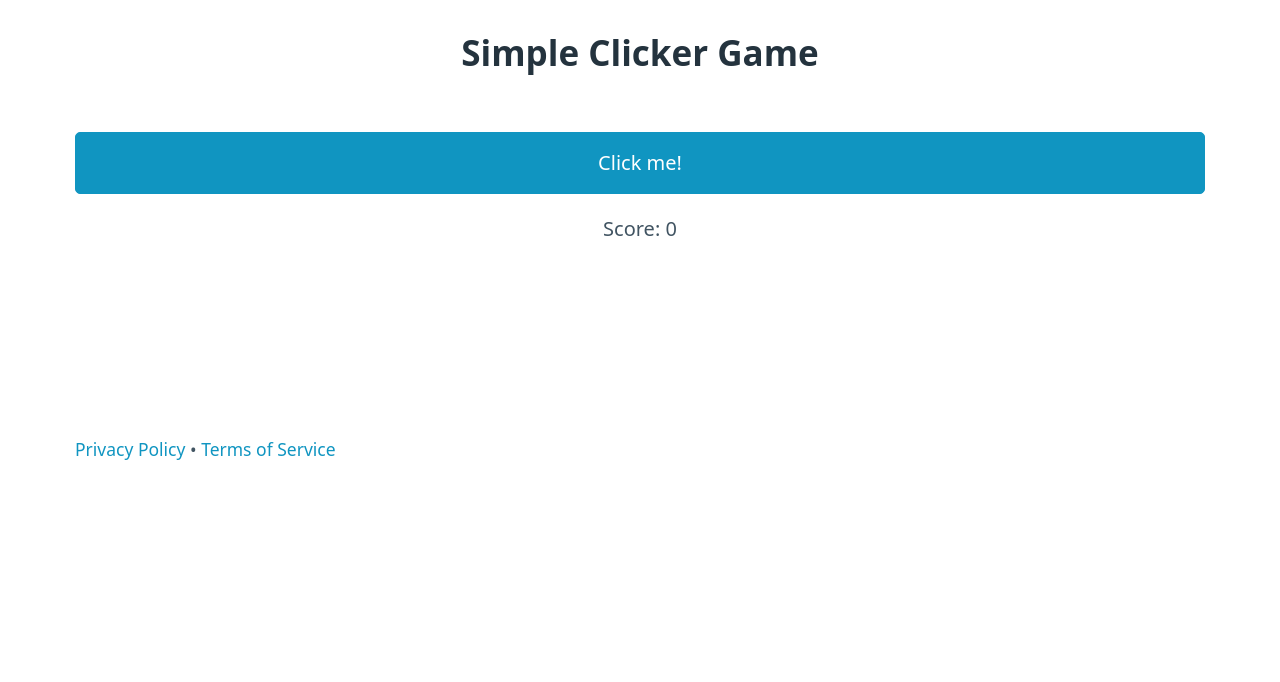
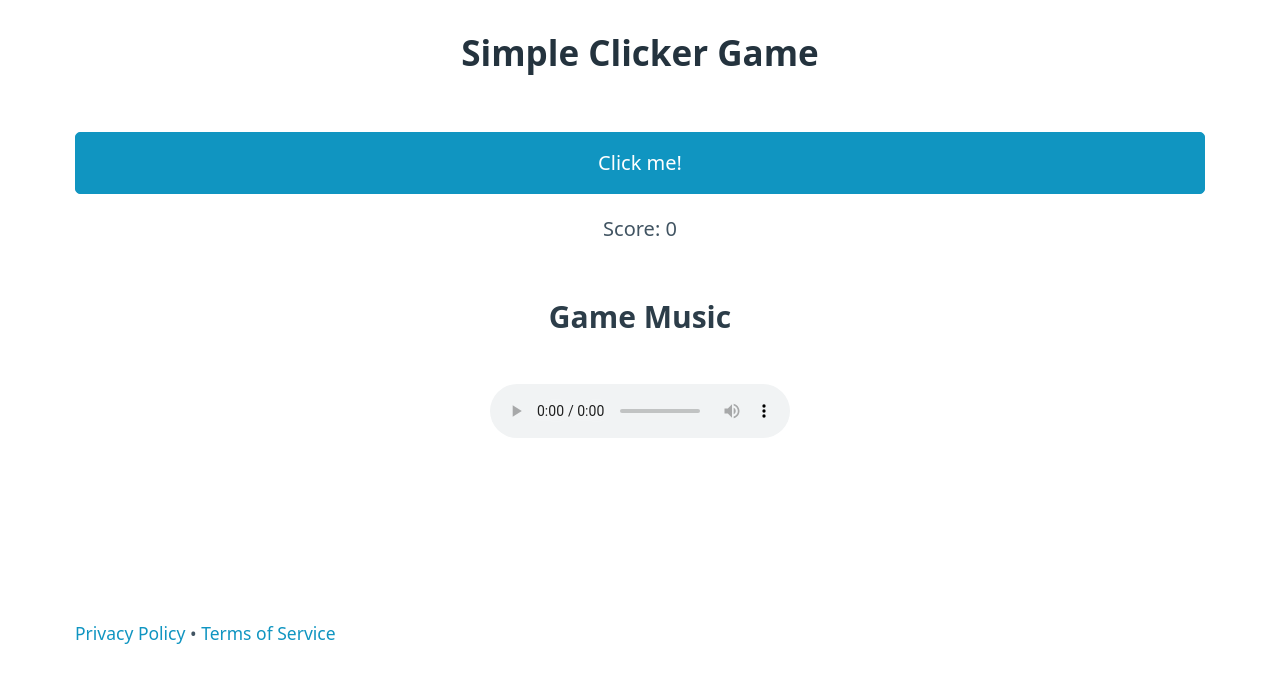
Before and after one commit to PigeonPlayGames/My-First-website, a plain HTML site: page index.html in a window 1280 px wide. Shown: the part 968-1650 px from the top of the page. Before the commit the page ends 1512 px from the top, so only its background shows below. Drawn offline with nearby package versions, Linux system fonts and the light colour scheme.

Commit message:
Update index.html
adding music

```diff
--- a/index.html
+++ b/index.html
@@ -3,7 +3,6 @@
 <head>
     <meta charset="UTF-8">
     <meta name="viewport" content="width=device-width, initial-scale=1">
-    <meta http-equiv="Content-Type" content="text/html; charset=UTF-8">
     <title>PigeonPlayGames - Home</title>
     <link rel="stylesheet" href="https://cdn.jsdelivr.net/npm/@picocss/pico@1/css/pico.min.css">
     <style>
@@ -11,15 +10,11 @@
             text-align: center;
             margin-top: 20px;
         }
+        .music-player {
+            text-align: center;
+            padding: 20px;
+        }
     </style>
-    <script>
-        let score = 0;
-
-        function increaseScore() {
-            score++;
-            document.getElementById('score').innerText = score;
-        }
-    </script>
 </head>
 <body>
     <nav class="container-fluid">
@@ -48,10 +43,27 @@
             <button onclick="increaseScore()">Click me!</button>
             <p>Score: <span id="score">0</span></p>
         </div>
+
+        <!-- Music Player -->
+        <div class="music-player">
+            <h3>Game Music</h3>
+            <audio controls>
+                <source src="amazinbjmusic.mp3" type="audio/mpeg">
+                Your browser does not support the audio element.
+            </audio>
+        </div>
     </main>
-    <!-- Common Footer -->
     <footer class="container">
         <small><a href="#">Privacy Policy</a> • <a href="#">Terms of Service</a></small>
     </footer>
+
+    <script>
+        let score = 0;
+
+        function increaseScore() {
+            score++;
+            document.getElementById('score').innerText = score;
+        }
+    </script>
 </body>
 </html>
```
